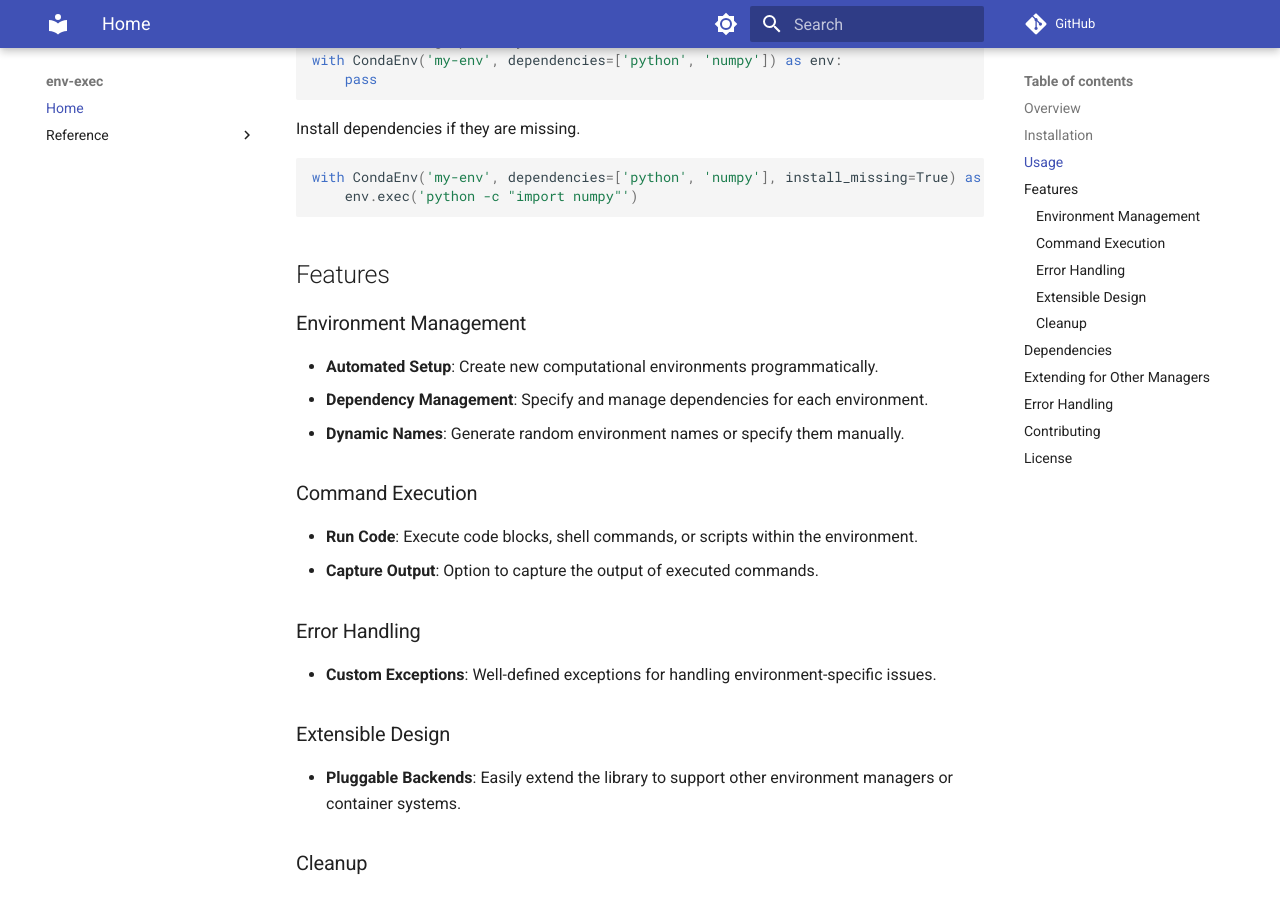
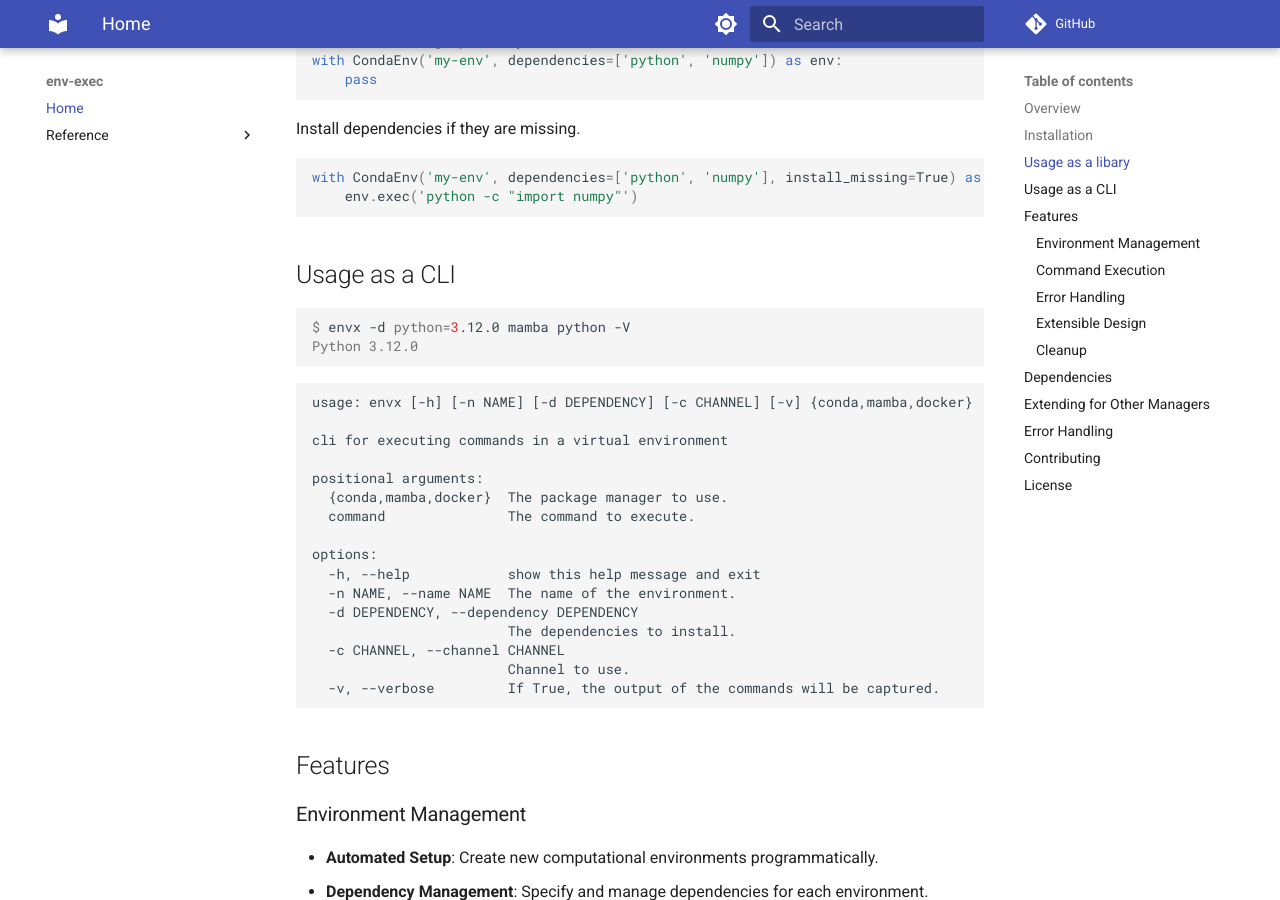
Before and after one commit to Wytamma/env-exec, an MkDocs documentation site: the page built from docs/index.md, in a window 1280 px wide and 900 px high, scrolled down 1113 px. Built offline with MkDocs 1.6.1 and Material for MkDocs 9.7.7, drawn with Linux system fonts in a browser that asks for light colours; comment, search, counter and statistics services are not loaded; some of the changed text lies outside the part shown.

Commit message:
Update index.md to include CLI usage

````diff
--- a/docs/index.md
+++ b/docs/index.md
@@ -1,7 +1,7 @@
 ---
 title: Home
 ---
-# env-exec
+# env-exec (envx)
 
 [![PyPI - Version](https://img.shields.io/pypi/v/env-exec.svg)](https://pypi.org/project/env-exec)
 [![PyPI - Python Version](https://img.shields.io/pypi/pyversions/env-exec.svg)](https://pypi.org/project/env-exec)
@@ -19,7 +19,7 @@ The `env-exec` library is a versatile Python utility designed for managing compu
 pip install env-exec
 ```
 
-## Usage
+## Usage as a libary
 
 Create an ephemeral Conda environment with dependencies installed.
 
@@ -60,6 +60,32 @@ Install dependencies if they are missing.
 ```python
 with CondaEnv('my-env', dependencies=['python', 'numpy'], install_missing=True) as env:
     env.exec('python -c "import numpy"')
+```
+
+## Usage as a CLI
+
+```console
+$ envx -d python=3.12.0 mamba python -V
+Python 3.12.0
+```
+
+```text
+usage: envx [-h] [-n NAME] [-d DEPENDENCY] [-c CHANNEL] [-v] {conda,mamba,docker} ...
+
+cli for executing commands in a virtual environment
+
+positional arguments:
+  {conda,mamba,docker}  The package manager to use.
+  command               The command to execute.
+
+options:
+  -h, --help            show this help message and exit
+  -n NAME, --name NAME  The name of the environment.
+  -d DEPENDENCY, --dependency DEPENDENCY
+                        The dependencies to install.
+  -c CHANNEL, --channel CHANNEL
+                        Channel to use.
+  -v, --verbose         If True, the output of the commands will be captured.
 ```
 
 ## Features
````
